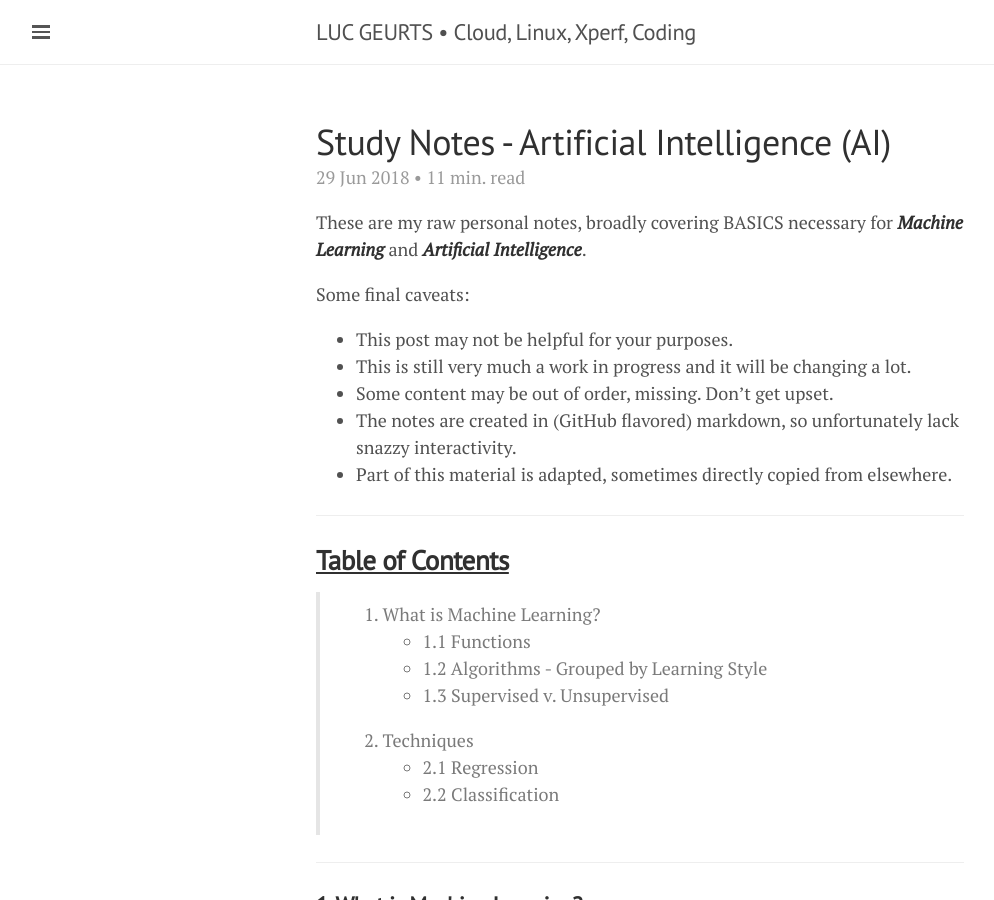
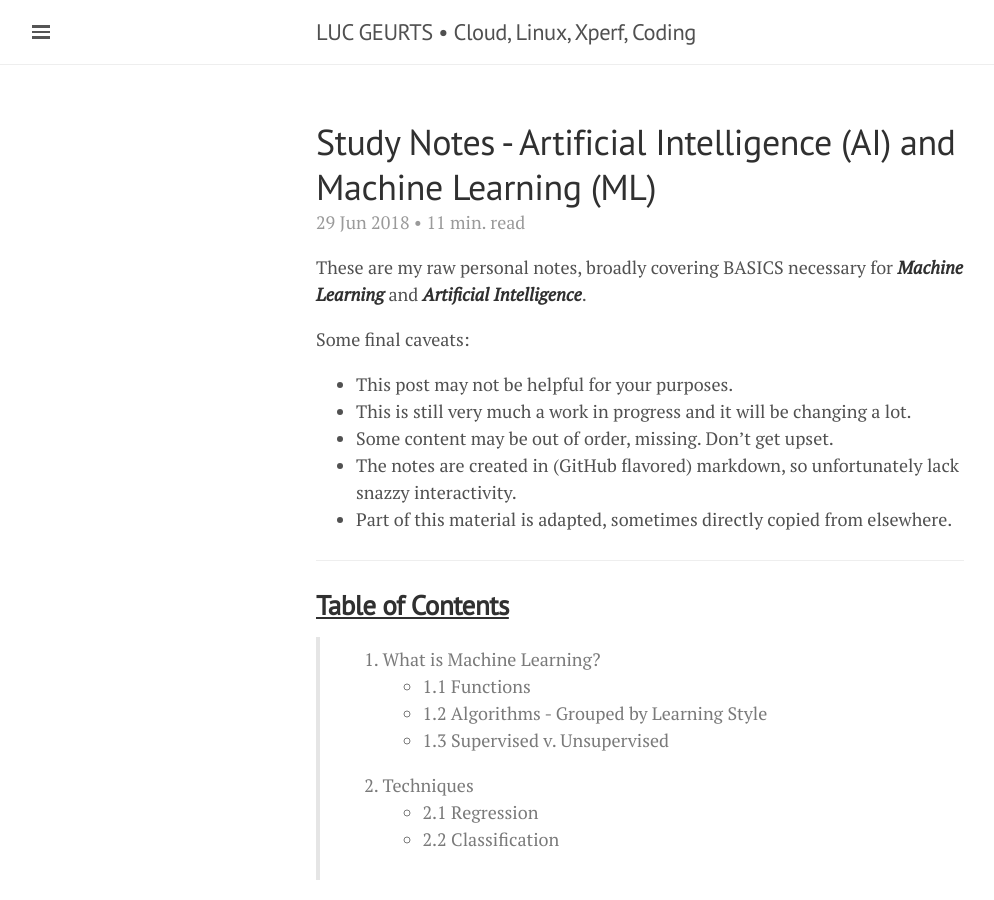
Before and after one commit to lgeurts/lgeurts.github.io, a Jekyll site: the page built from _posts/2018-06-29-artificial-intelligence-basics.md, in a window 1280 px wide and 900 px high. Shown: the whole window, without its empty margins (0-994 px from the left). Built offline with Jekyll 4.4.1, drawn with Linux system fonts in a browser that asks for light colours; nearby versions of some CDN libraries.

Commit message:
Update 2018-06-29-artificial-intelligence-basics.md

```diff
--- a/_posts/2018-06-29-artificial-intelligence-basics.md
+++ b/_posts/2018-06-29-artificial-intelligence-basics.md
@@ -1,6 +1,6 @@
 ---
 layout: post
-title: Study Notes - Artificial Intelligence (AI)
+title: Study Notes - Artificial Intelligence (AI) and Machine Learning (ML)
 read_time: true
 comments: false
 category: Education & Training
```
